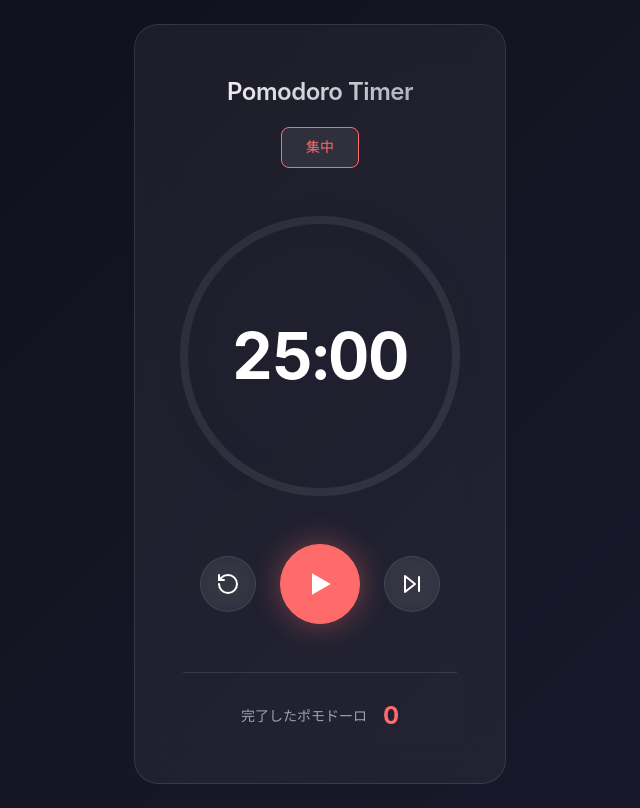
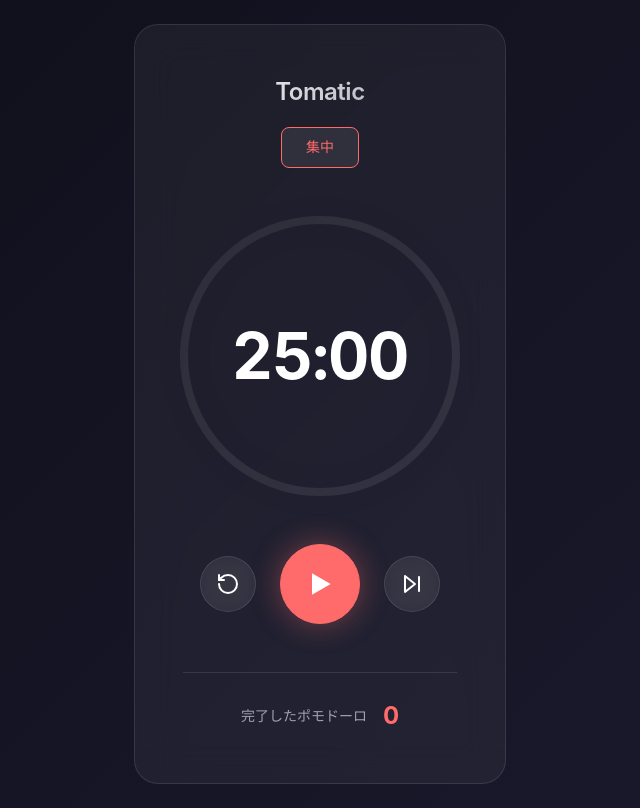
Before and after one commit to cab0s/Tomatic, a React (Vite) app: page / in a window 1280 px wide. Shown: the whole page, without its empty margins (320-960 px from the left). Built offline with nearby package versions, Linux system fonts and the light colour scheme.

Commit message:
feat: Update title and header to reflect new app name "Tomatic

```diff
--- a/index.html
+++ b/index.html
@@ -4,7 +4,7 @@
     <meta charset="UTF-8" />
     <link rel="icon" type="image/svg+xml" href="/vite.svg" />
     <meta name="viewport" content="width=device-width, initial-scale=1.0" />
-    <title>timer</title>
+    <title>Tomatic</title>
   </head>
   <body>
     <div id="root"></div>
--- a/src/App.jsx
+++ b/src/App.jsx
@@ -10,7 +10,7 @@ function App() {
     <div className="app">
       <div className="app-container glass-card">
         <header className="app-header">
-          <h1>Pomodoro Timer</h1>
+          <h1>Tomatic</h1>
           <div className="phase-indicator" style={{ '--phase-color': timer.currentPhase.color }}>
             {timer.currentPhase.name}
           </div>
```
